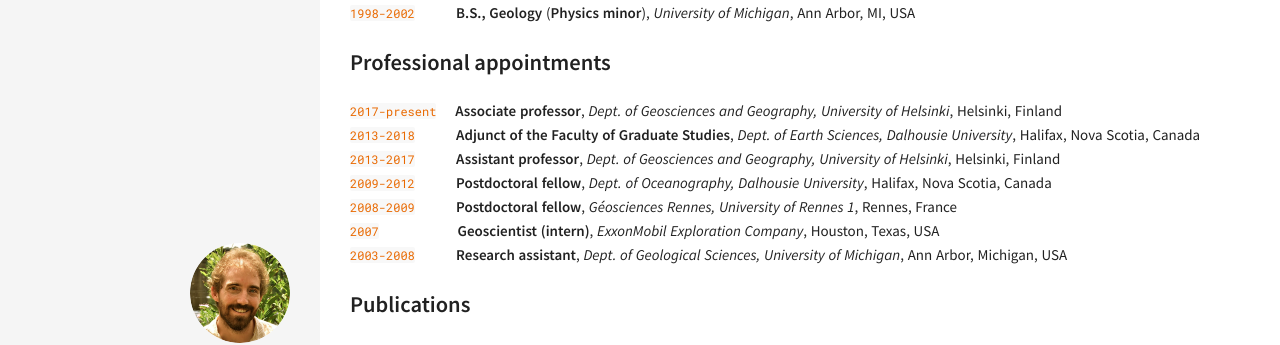
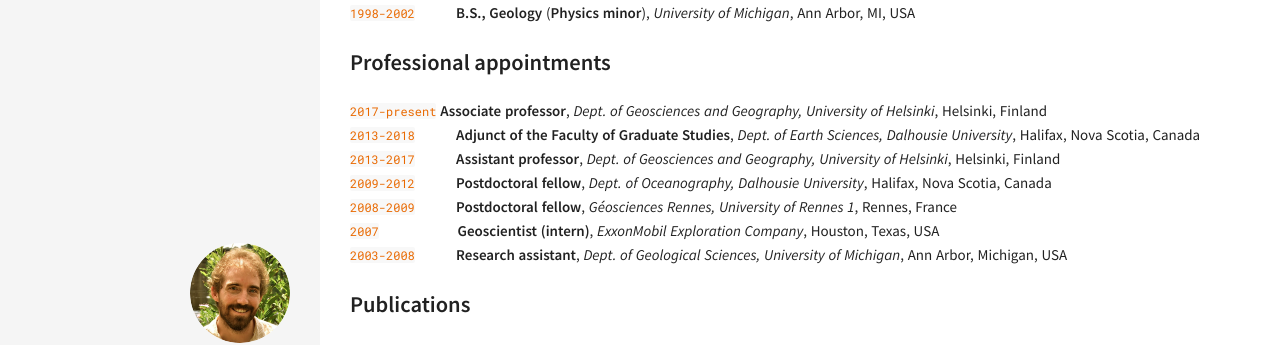
Before and after one commit to z0del/davewhipp.github.io, a Jekyll site: the page built from cv.md, in a window 1280 px wide. Shown: the part 643-988 px from the top of the page. Built offline with Jekyll 4.4.1, drawn with Linux system fonts in a browser that asks for light colours.

Commit message:
Tab test

````diff
--- a/cv.md
+++ b/cv.md
@@ -24,7 +24,7 @@
 ```1998-2002``` &nbsp;&nbsp;&nbsp;&nbsp;&nbsp;&nbsp;&nbsp;&nbsp;&nbsp;&nbsp;**B.S., Geology** (**Physics minor**), *University of Michigan*, Ann Arbor, MI, USA
 
 ### Professional appointments
-```2017-present``` &nbsp;&nbsp;&nbsp;&nbsp;**Associate professor**, *Dept. of Geosciences and Geography, University of Helsinki*, Helsinki, Finland<br/>
+```2017-present``` &#x09;**Associate professor**, *Dept. of Geosciences and Geography, University of Helsinki*, Helsinki, Finland<br/>
 ```2013-2018``` &nbsp;&nbsp;&nbsp;&nbsp;&nbsp;&nbsp;&nbsp;&nbsp;&nbsp;&nbsp;**Adjunct of the Faculty of Graduate Studies**, *Dept. of Earth Sciences, Dalhousie University*, Halifax, Nova Scotia, Canada<br/>
 ```2013-2017``` &nbsp;&nbsp;&nbsp;&nbsp;&nbsp;&nbsp;&nbsp;&nbsp;&nbsp;&nbsp;**Assistant professor**, *Dept. of Geosciences and Geography, University of Helsinki*, Helsinki, Finland<br/>
 ```2009-2012``` &nbsp;&nbsp;&nbsp;&nbsp;&nbsp;&nbsp;&nbsp;&nbsp;&nbsp;&nbsp;**Postdoctoral fellow**, *Dept. of Oceanography, Dalhousie University*, Halifax, Nova Scotia, Canada<br/>
````
